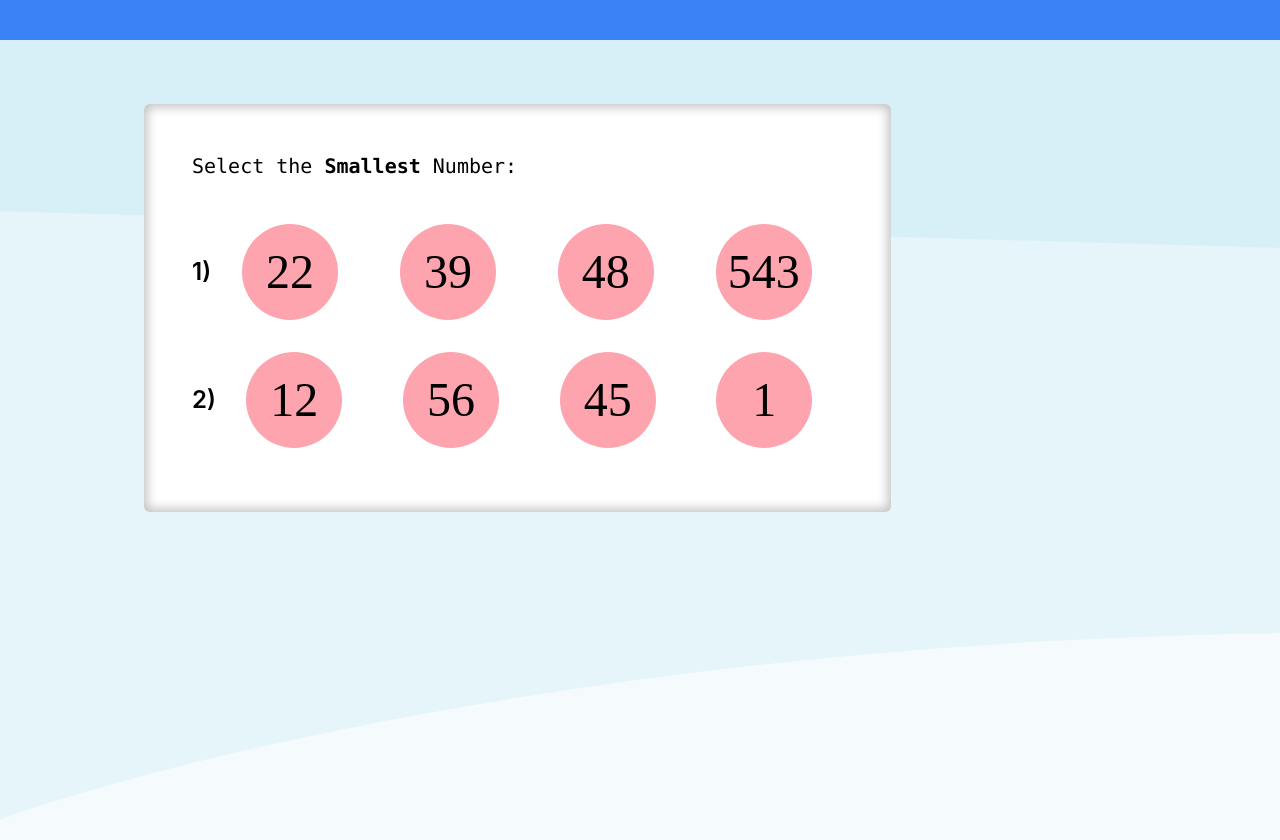
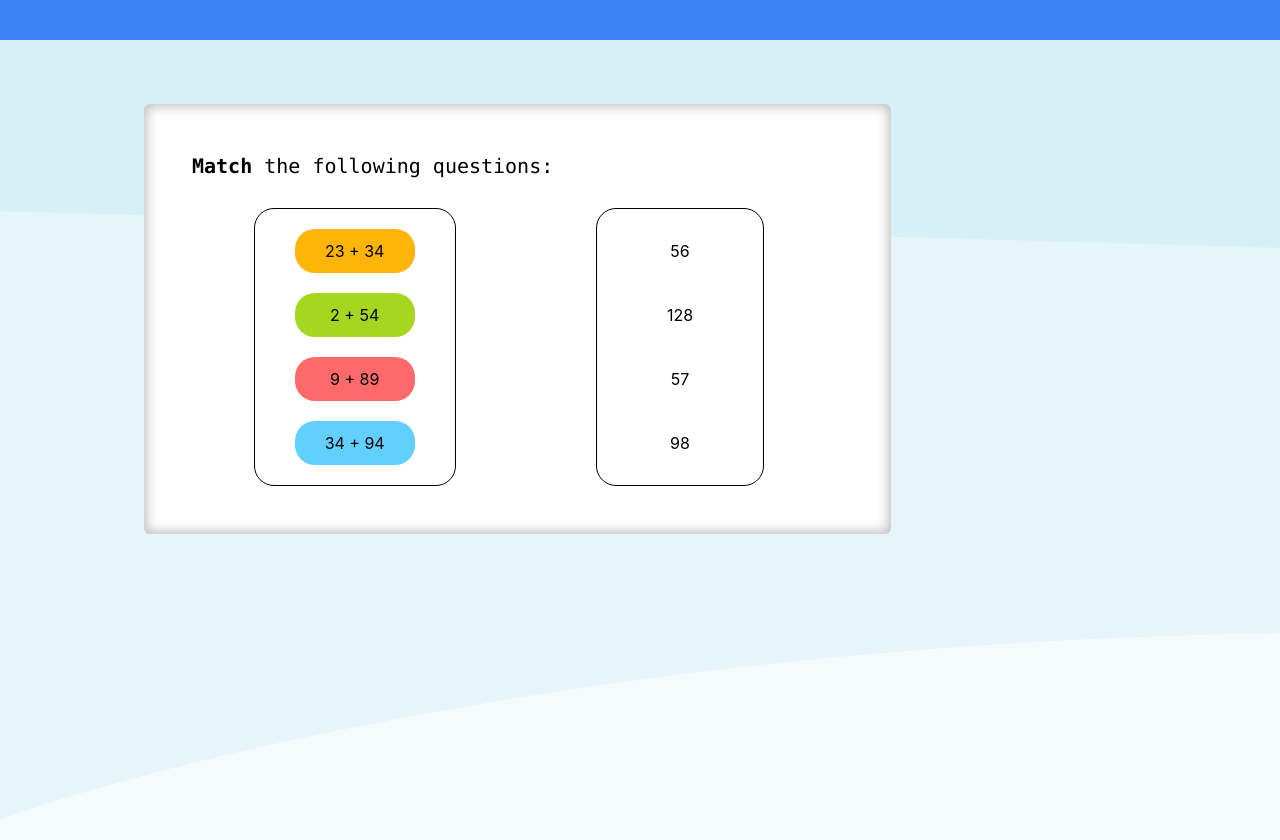
Before and after one commit to singhcoder694/LiteracyApp, a React (Create React App) app: page / in a window 1280 px wide. Built offline with nearby package versions, Linux system fonts and the light colour scheme; a web font is replaced by a local one.

Commit message:
Match Question updated

```diff
--- a/src/App.js
+++ b/src/App.js
@@ -1,11 +1,12 @@
 import Navbar from "./Components/Navbar";
-import SmallestNumber from "./pages/SmallestNumber.jsx";
+import MatchNumbers from "./pages/MatchNumbers";
 
 export default function App() {
   return (
     <div>
       <Navbar/>
-      <SmallestNumber/>
+      <MatchNumbers />
+
     </div>
 
   )
--- /dev/null
+++ b/src/pages/Match.css
@@ -0,0 +1,46 @@
+.columns{
+    display: grid;
+    place-items: center center;
+    grid-template-columns: 1fr 1fr;
+}
+.ques_cols{
+    display: flex;
+    justify-content: center;
+    flex-direction: column;
+    border: 1px solid black;
+    padding:10px 30px;
+    border-radius: 20px;
+    background-color: #FFF;
+}
+.ans_cols{
+    display: flex;
+    justify-content: center;
+    flex-direction: column;
+    border: 1px solid black;
+    padding:10px 30px;
+    border-radius: 20px;
+    background-color: #FFF;
+}
+.questions{
+    display: inline;
+    padding:10px 30px;
+    box-shadow: inset;
+    cursor: pointer;
+    margin:10px;
+    border-radius: 20px;
+    text-align: center;
+    transition: all 0.5s ease-in-out;
+}
+.answers{
+    display: inline;
+    padding:10px 30px;
+    box-shadow: inset;
+    cursor: pointer;
+    margin:10px;
+    border-radius: 20px;
+    text-align: center;
+}
+#Qmatch1{
+    z-index: 1;
+
+}
--- /dev/null
+++ b/src/pages/MatchNumbers.jsx
@@ -0,0 +1,59 @@
+import React, {  useState } from 'react'
+import bgimg from "../assets/bg-ques.svg";
+import "./Match.css"
+function MatchNumbers() {
+    const [colorarr, setColorArr]=useState(["white","white","white","white"]);
+    const [color, setColor]=useState("");
+    const handleClick=(e)=>{
+        setColor(e.target.style.backgroundColor);
+    }
+    const handleClick2= (e)=>{
+        const temp=(e.target.id);
+        e.target.style.backgroundColor=color;
+        const ind=Number.parseInt(temp.slice(-1));
+        let a=colorarr;
+        let i=0;
+        while (colorarr.includes(color)){
+            i=colorarr.indexOf(color);
+            a[i]="white";
+            i++;
+        }
+        a[ind-1]=color;
+        setColorArr(a);
+        for (let i=0;i<4;i++){
+            document.getElementById(`${"Amatch" + (i+1)}`).style.backgroundColor=a[i];
+        }
+    }
+  return (
+    <div
+      className="container min-h-screen flex flex-col"
+      style={{
+        backgroundImage: `url(${bgimg})`,
+        backgroundSize: "cover",
+        backgroundPosition: "center",
+      }}
+    >
+      <div className="bg-white w-7/12 h-5/6 p-12 z-10 ml-36 flex mt-16 rounded-md shadow-custom flex-col">
+        <h3 className="text-xl font-mono mb-7">
+          <span className="font-bold">Match</span> the following questions:
+        </h3>
+        <div className='columns'>
+            <div className='ques_cols'>
+                <p className='questions' id='Qmatch1' style={{backgroundColor:"var(--Yellow-grad-up, #FFB507)"}} onClick={handleClick}>23 + 34</p>
+                <p className='questions' id='Qmatch2' style={{backgroundColor:"#A5D720"}} onClick={handleClick}>2 + 54</p>
+                <p className='questions' id='Qmatch3' style={{backgroundColor:"#FF6969"}} onClick={handleClick}>9 + 89</p>
+                <p className='questions' id='Qmatch4' style={{backgroundColor:"#62D0FF"}} onClick={handleClick}>34 + 94</p>
+            </div>
+            <div className='ans_cols'>
+                <p className='answers' id='Amatch1' onClick={handleClick2} >56</p>
+                <p className='answers' id='Amatch2' onClick={handleClick2} >128</p>
+                <p className='answers' id='Amatch3' onClick={handleClick2} >57</p>
+                <p className='answers' id='Amatch4' onClick={handleClick2} >98</p>
+            </div>
+        </div>
+      </div>
+    </div>
+  )
+}
+
+export default MatchNumbers
```
